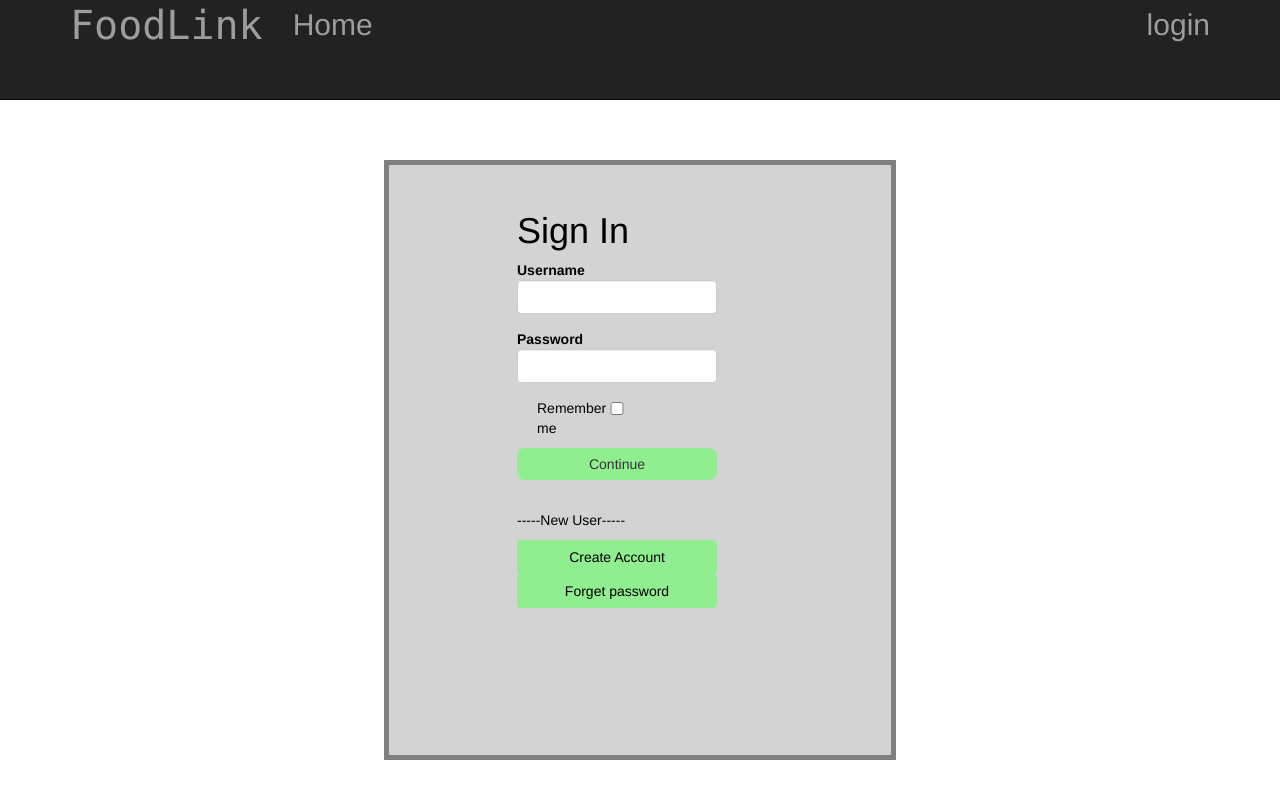
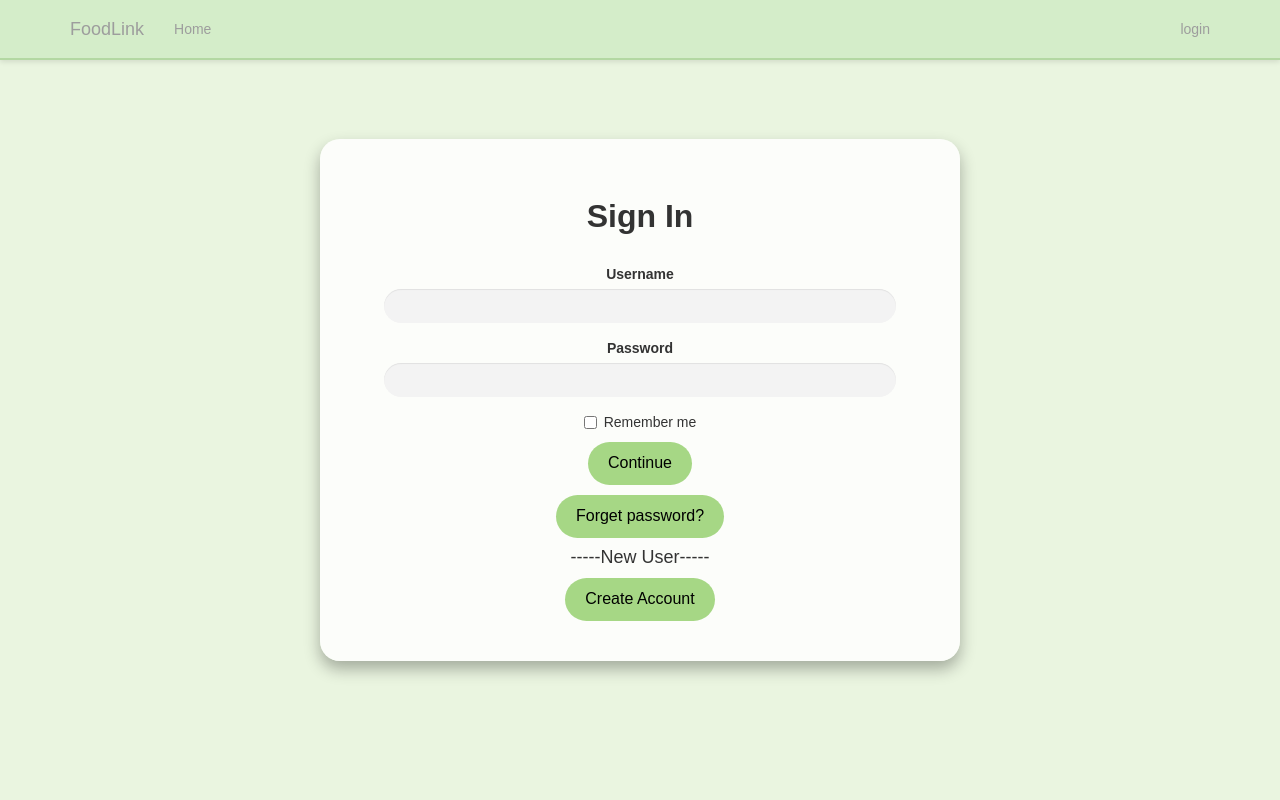
Before and after one commit to ChickenTenders2/FoodLink, a Flask app: page /login in a window 1280 px wide. Run offline with Flask 3, Linux system fonts and the light colour scheme; some libraries are stand-ins or nearby versions.

Commit message:
login, register, reset by email, and forget password pages styling

```diff
--- a/web_app/static/style.css
+++ b/web_app/static/style.css
@@ -174,14 +174,26 @@ h2 {
 
 /*Login/Register Styles*/
 
+.auth-wrapper {
+    display: flex;
+    justify-content: center;
+    align-items: center;
+    min-height: 100vh;
+}
+
 .auth-container {
     background-color: rgba(255, 255, 255, 0.85);
     padding: 40px;
     border-radius: 20px;
     width: 90%;
-    max-width: 400px;
+    max-width: 50vw;
     box-shadow: 0 8px 16px rgba(0,0,0,0.3);
     text-align: center;
+
+    display: flex;
+    flex-direction: column;
+    align-items: center;
+    box-sizing: border-box;
 }
 
 .auth-container h2 {
@@ -191,12 +203,13 @@ h2 {
 }
 
 .input-group {
+    width: 100%;
+    margin-bottom: 20px;
     display: flex;
     flex-direction: column;
-    gap: 5px;
-    margin-bottom: 20px;
-    width: 100%;
+    align-items: center;
 }
+
 
 .name-group {
     display: flex;
@@ -215,14 +228,27 @@ h2 {
 }
 
 .input-group input {
-    padding: 12px;
-    font-size: 16px;
+    width: 100%;
+    padding: 12px 20px; /* ensures even left and right padding */
+    font-size: 14px;
     border: none;
     border-radius: 30px;
     background-color: #f3f3f3;
-    width: 100%;
     box-sizing: border-box;
+    margin: 0;
 }
+
+input.form-control {
+    width: 40vw !important;
+    padding: 12px 20px;
+    font-size: 14px;
+    border: none;
+    border-radius: 30px;
+    background-color: #f3f3f3;
+    box-sizing: border-box;
+    margin: 0;
+}
+
 
 .auth-button {
     padding: 12px 24px;
--- a/web_app/templates/base.html
+++ b/web_app/templates/base.html
@@ -3,7 +3,7 @@
 
 {% block styles %}
 {{super()}}
-  <link rel="stylesheet" type="text/css" href="{{url_for('static', filename='login_create_account.css')}}">
+  <link rel="stylesheet" type="text/css" href="{{url_for('static', filename='style.css')}}">
 {% endblock %}
 
 {% block title %}
--- a/web_app/templates/login.html
+++ b/web_app/templates/login.html
@@ -2,35 +2,24 @@
 {% import "bootstrap/wtf.html" as wtf %}
 
 {% block page_content %}
+<div class="auth-wrapper">
 
-    <div class="loginDiv">
+    <div class="auth-container">
         {% if error %}
-            <p class="error"><strong></strong> {{ error }}</p>
+            <p class="error text-danger"><strong></strong> {{ error }}</p>
         {% endif %}
 
-        <h1>Sign In</h1>
-        <div class="row">
-            <div class="col-md-3">
-                {{ wtf.quick_form(form) }}
+        <h2>Sign In</h2>
 
+        {{ wtf.quick_form(form) }}
+        <button class="button" type="button" style="margin-top: 10px;" onclick="window.location.href='{{ url_for('resetByEmail') }}'"> Forget password?</button>
+
+    	<div class="mt-4">
+            <h4>-----New User-----</h4>
+            <div class="d-flex justify-content-between">
+	            <button class="button" type="button" onclick="window.location.href='{{ url_for('createAccount') }}'"> Create Account </button>
             </div>
         </div>
-
-    	<div class="loginDownDiv">
-            <p>-----New User-----</p>
-	    <button class="btn" type="button" onclick="window.location.href='{{ url_for('createAccount') }}'"> Create Account </button>
-
-        <div>
-            <button class="btn" type="button" onclick="window.location.href='{{ url_for('resetByEmail') }}'"> Forget password</button>
-        </div>
-
-        </div>
     </div>
-
-    </div>
-    <div class="footing">
-
-    </div>
-
-
+</div>
 {% endblock %}
```
Also changed, not shown: web_app/templates/createAccount.html (+21 -12 lines), web_app/templates/resetByEmail.html (+5 -9 lines), web_app/templates/resetPassword.html (+9 -19 lines).
